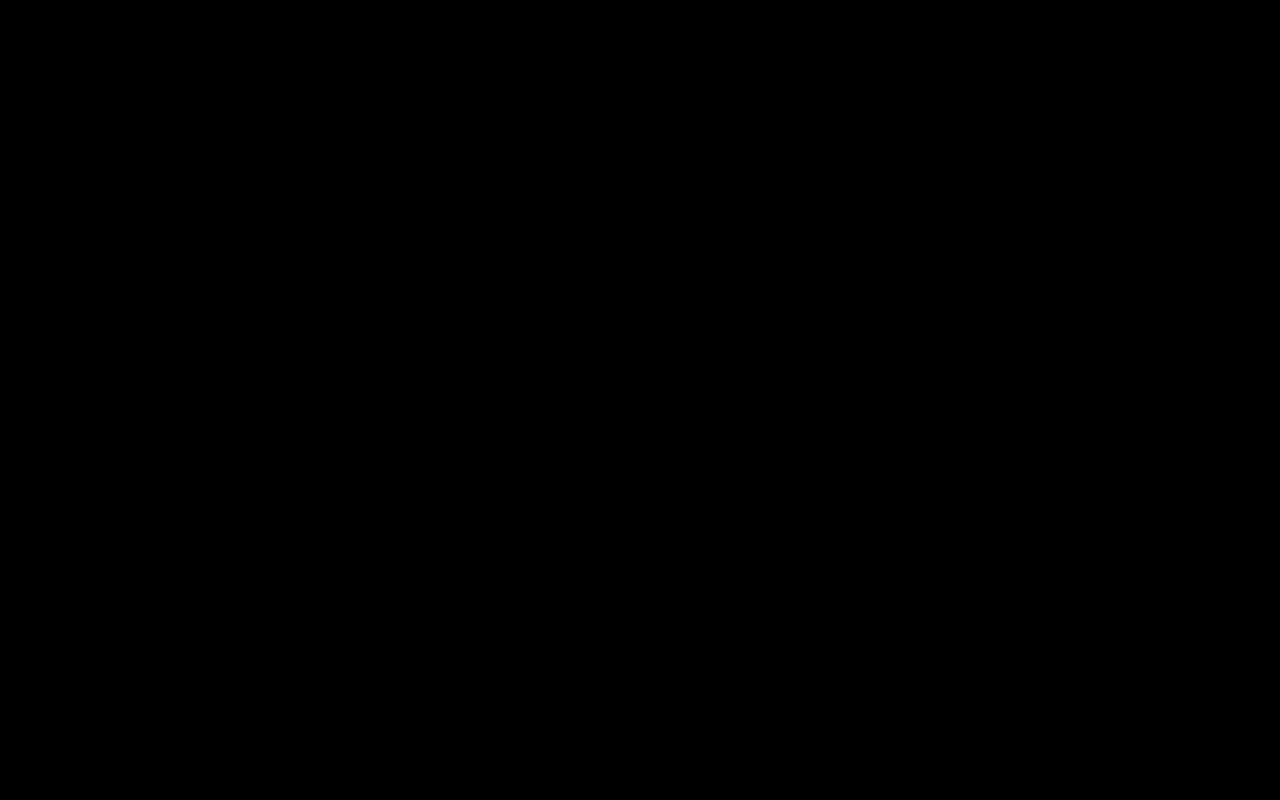
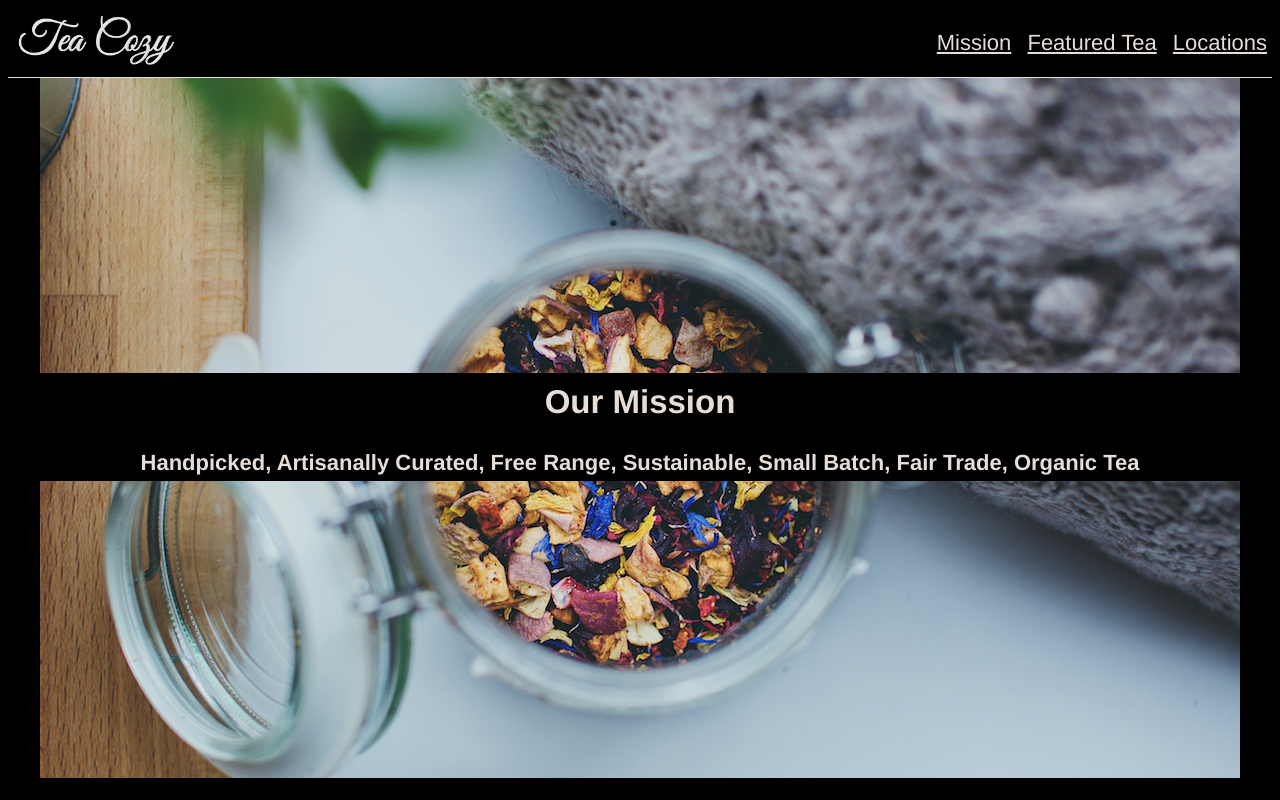
Before and after one commit to eagobert-zz/tea_cozy, a plain HTML site: page index.html in a window 1280 px wide. Drawn offline with Linux system fonts and the light colour scheme.

Commit message:
Add header and top content.

```diff
--- a/index.html
+++ b/index.html
@@ -9,6 +9,15 @@
 
     <!--Begin project header-->
     <header>
+      <div class="logo">
+        <img src="./resources/images/img-tea-cozy-logo.png" alt="TeaCozy Logo">
+      </div>
+
+      <div class="topnav">
+        <a href="#" target="_blank">Mission</a>
+        <a href="#" target="_blank">Featured Tea</a>
+        <a href="#" target="_blank">Locations</a>
+      </div>
 
     </header>
     <!--End project header-->
@@ -18,6 +27,10 @@
 
       <!--Begin top content-->
       <div class="top">
+        <div class="mission">
+          <h2>Our Mission</h2>
+          <h4>Handpicked, Artisanally Curated, Free Range, Sustainable, Small Batch, Fair Trade, Organic Tea</h4>
+        </div>
 
       </div>
       <!--End top content-->
--- a/resources/css/style.css
+++ b/resources/css/style.css
@@ -7,15 +7,51 @@ body {
 }
 
 header {
+  display: flex;
+  justify-content: space-between;
+  align-items: center;
+  border-bottom: 1px solid seashell;
+  height: 69px;
+}
 
+.logo img{
+  padding-left: 10px;
+  height: 50px;
+  align-content: center;
+  justify-content:center;
+}
+
+
+.topnav a {
+  text-decoration: underline;
+  color: seashell;
+  padding: 5px;
 }
 
 .maincontent {
-
+  display: flex;
+  justify-content: center;
+  align-items: center;
 }
 
 .top {
+  background-image: url("../images/img-mission-background.jpg");
+  height: 700px;
+  width: 1200px;
+}
 
+.mission {
+  background-color: black;
+  text-align: center;
+  margin-top: 295px;
+}
+
+.mission h2 {
+  padding-top: 10px;
+}
+
+.mission h4 {
+  padding-bottom: 5px;
 }
 
 .middle {
```
